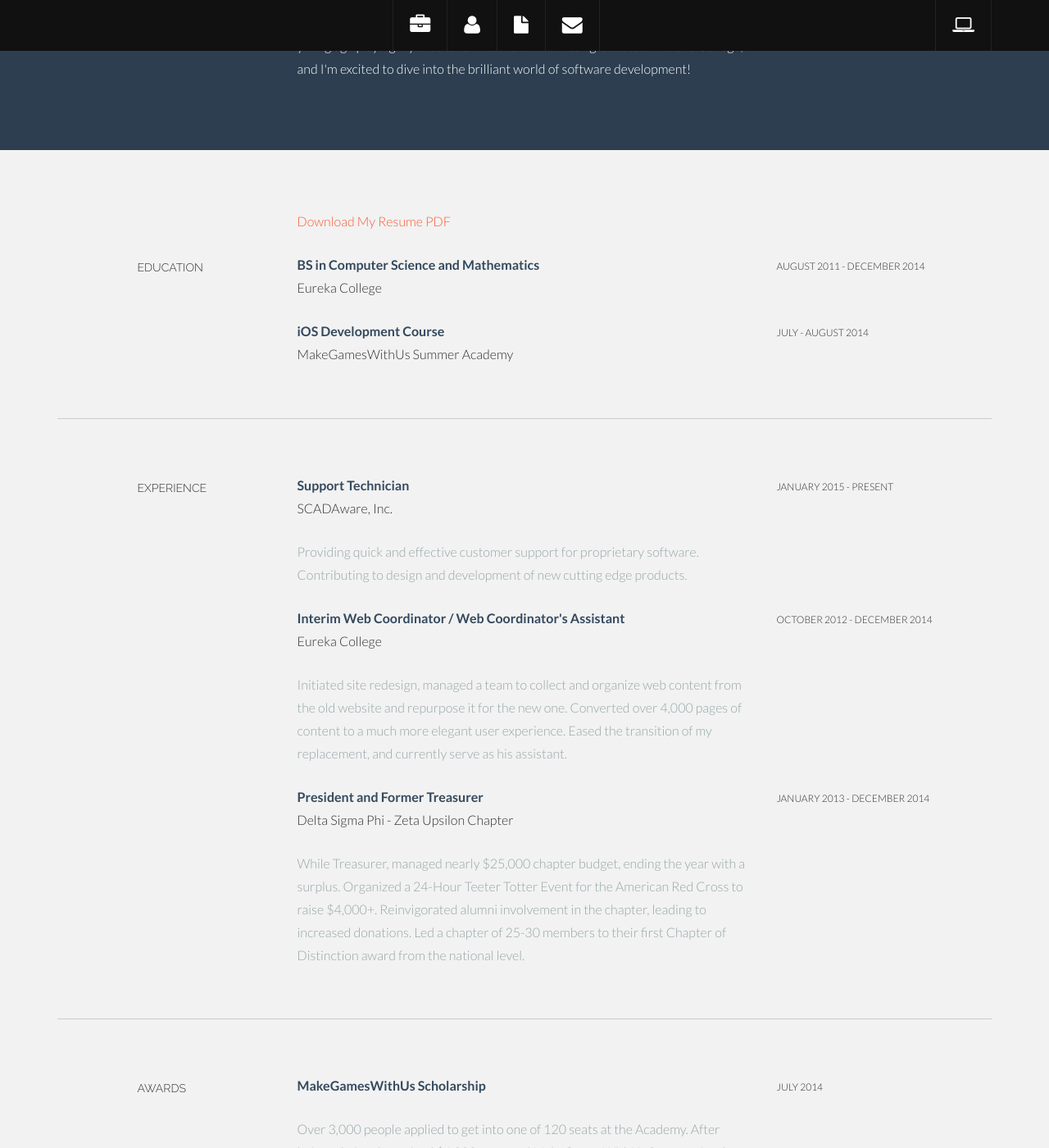
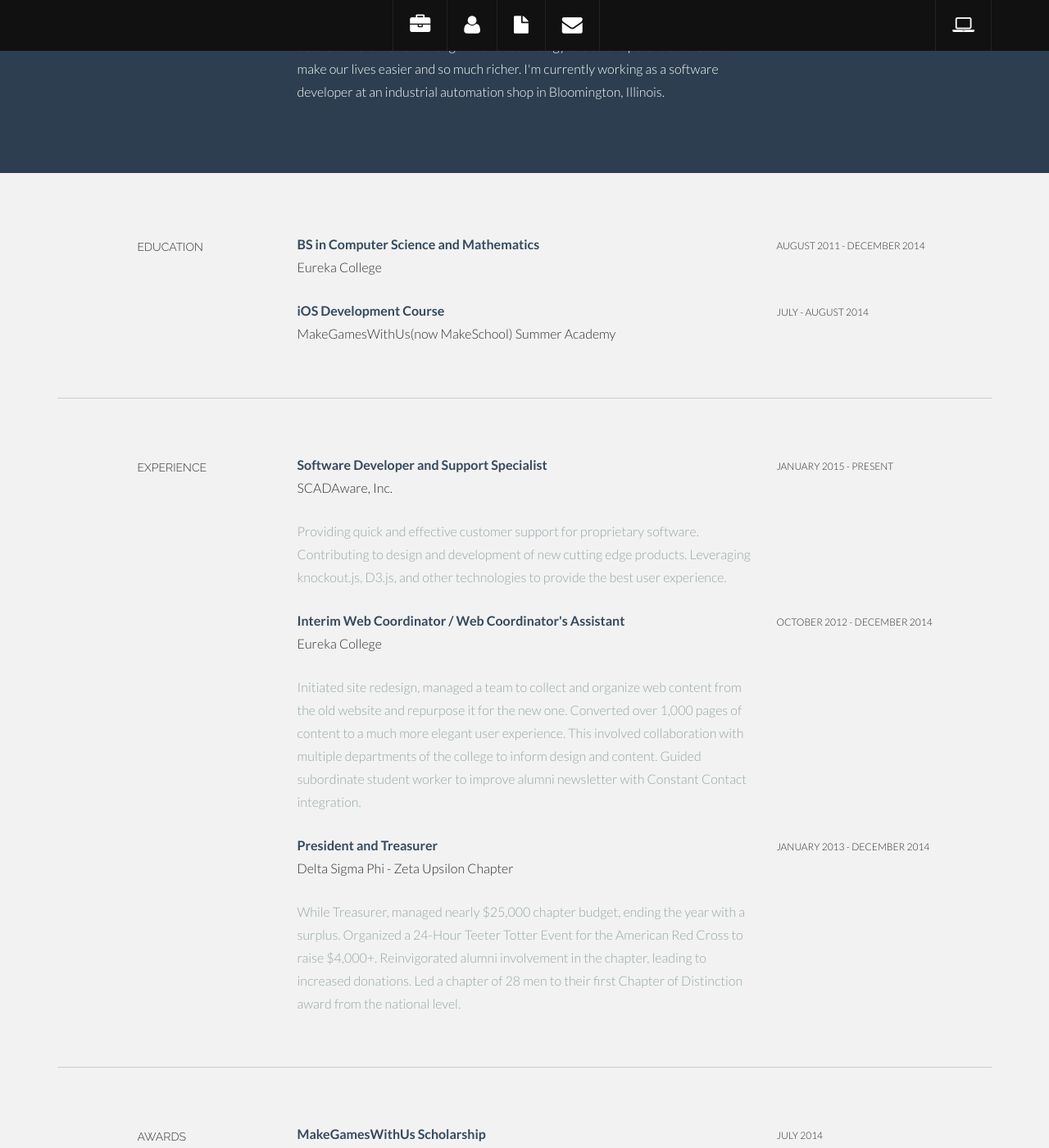
Before and after one commit to lservant/lservant.github.io, a Jekyll site: the page built from index.html, in a window 1280 px wide and 1400 px high, scrolled down 869 px. Shown: the whole window at 82% size. Built offline with Jekyll 4.4.1, drawn with Linux system fonts in a browser that asks for light colours; some of the changed text lies outside the part shown.

Commit message:
green update
-removed pdf
-updated bio
-

```diff
--- a/_includes/footer.html
+++ b/_includes/footer.html
@@ -8,7 +8,7 @@
 					<h5>CONTACT</h5>
 				</div>
 				<div class="col-lg-6">
-					<p><t>Email</t><br/>
+					<p><t>Got an opportunity? Let me know.</t><br/>
 						<a href="mailto: asklouservant@gmail.com">asklouservant@gmail.com</a> <br/>
 					</p>
 				</div>
--- a/index.html
+++ b/index.html
@@ -15,7 +15,7 @@
 			<div class="row centered">
 				<div class="col-lg-12">
 					<h1>Louis Servant</h1>
-					<h3>Web Designer | iOS Developer</h3>
+					<h3>Software Developer</h3>
 				</div><!--/.col-lg-12 -->
 			</div><!--/.row -->
 		</div><!--/.container -->
@@ -54,8 +54,7 @@
 			</div>
 
 			<div class="col-lg-6">
-				<p>I was born and raised in Pontiac, Illinois.  My fascination for computers came at a young age playing my brother's Nintendo.  I'm a fresh graduate of Eureka College, and I'm excited to dive into the brilliant world of software development!</p>
-
+				<p>I've been developing software since 2014 when I released BattleSweeper.  I've been a tinkerer for even longer.  I love technology and all the potential it has to make our lives easier and so much richer.  I'm currently working as a software developer at an industrial automation shop in Bloomington, Illinois.</p>
 			</div>
 
 		</div><!--/.row -->
@@ -67,7 +66,7 @@
 <div class="container desc">
 	<div class="row">
 		<br>
-		<p class="col-lg-9 col-lg-offset-3"><a href="assets/resume.pdf">Download My Resume PDF</a></p>
+		<!-- <p class="col-lg-9 col-lg-offset-3"><a href="assets/resume.pdf">Download My Resume PDF</a></p> -->
 
 		<div class="col-lg-2 col-lg-offset-1">
 			<h5>EDUCATION</h5>
@@ -84,7 +83,7 @@
 
 		<div class="col-lg-6 col-lg-offset-3">
 			<p><t>iOS Development Course</t><br/>
-				MakeGamesWithUs Summer Academy <br/>
+				MakeGamesWithUs(now MakeSchool) Summer Academy <br/>
 			</p>
 		</div>
 		<div class="col-lg-3">
@@ -105,10 +104,10 @@
 			<h5>EXPERIENCE</h5>
 		</div>
 		<div class="col-lg-6">
-			<p><t>Support Technician</t><br/>
+			<p><t>Software Developer and Support Specialist</t><br/>
 				SCADAware, Inc.<br/>
 			</p>
-			<p><more>Providing quick and effective customer support for proprietary software.  Contributing to design and development of new cutting edge products.</more></p>
+			<p><more>Providing quick and effective customer support for proprietary software.  Contributing to design and development of new cutting edge products. Leveraging knockout.js, D3.js, and other technologies to provide the best user experience.</more></p>
 		</div>
 		<div class="col-lg-3">
 			<p><sm>JANUARY 2015 - PRESENT</sm></p>
@@ -118,17 +117,17 @@
 			<p><t>Interim Web Coordinator / Web Coordinator's Assistant</t><br/>
 				Eureka College <br/>
 			</p>
-			<p><more>Initiated site redesign, managed a team to collect and organize web content from the old website and repurpose it for the new one. Converted over 4,000 pages of content to a much more elegant user experience.  Eased the transition of my replacement, and currently serve as his assistant.</more></p>
+			<p><more>Initiated site redesign, managed a team to collect and organize web content from the old website and repurpose it for the new one. Converted over 1,000 pages of content to a much more elegant user experience.  This involved collaboration with multiple departments of the college to inform design and content.  Guided subordinate student worker to improve alumni newsletter with Constant Contact integration.</more></p>
 		</div>
 		<div class="col-lg-3">
 			<p><sm>OCTOBER 2012 - DECEMBER 2014</sm></p>
 		</div>
 
 		<div class="col-lg-6 col-lg-offset-3">
-			<p><t>President and Former Treasurer</t><br/>
+			<p><t>President and Treasurer</t><br/>
 				Delta Sigma Phi - Zeta Upsilon Chapter<br/>
 			</p>
-			<p><more>While Treasurer, managed nearly $25,000 chapter budget, ending the year with a surplus.  Organized a 24-Hour Teeter Totter Event for the American Red Cross to raise $4,000+.  Reinvigorated alumni involvement in the chapter, leading to increased donations.  Led a chapter of 25-30 members to their first Chapter of Distinction award from the national level.</more></p>
+			<p><more>While Treasurer, managed nearly $25,000 chapter budget, ending the year with a surplus.  Organized a 24-Hour Teeter Totter Event for the American Red Cross to raise $4,000+.  Reinvigorated alumni involvement in the chapter, leading to increased donations.  Led a chapter of 28 men to their first Chapter of Distinction award from the national level.</more></p>
 		</div>
 		<div class="col-lg-3">
 			<p><sm>JANUARY 2013 - DECEMBER 2014</sm></p>
```
